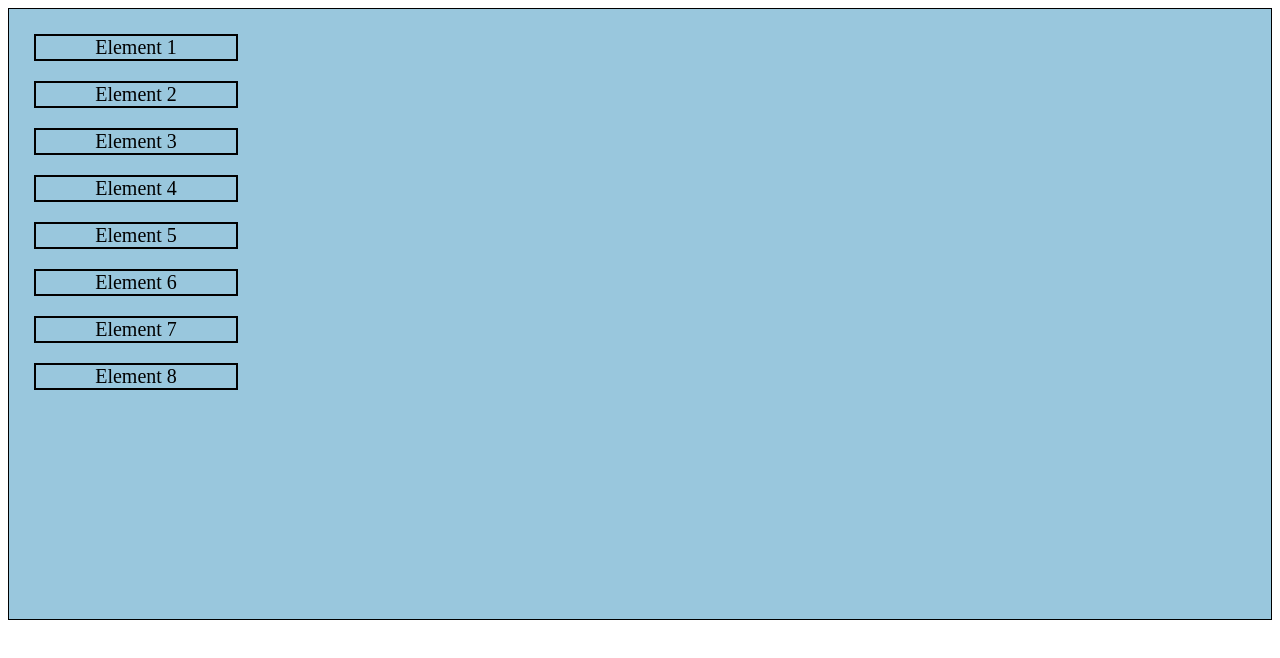
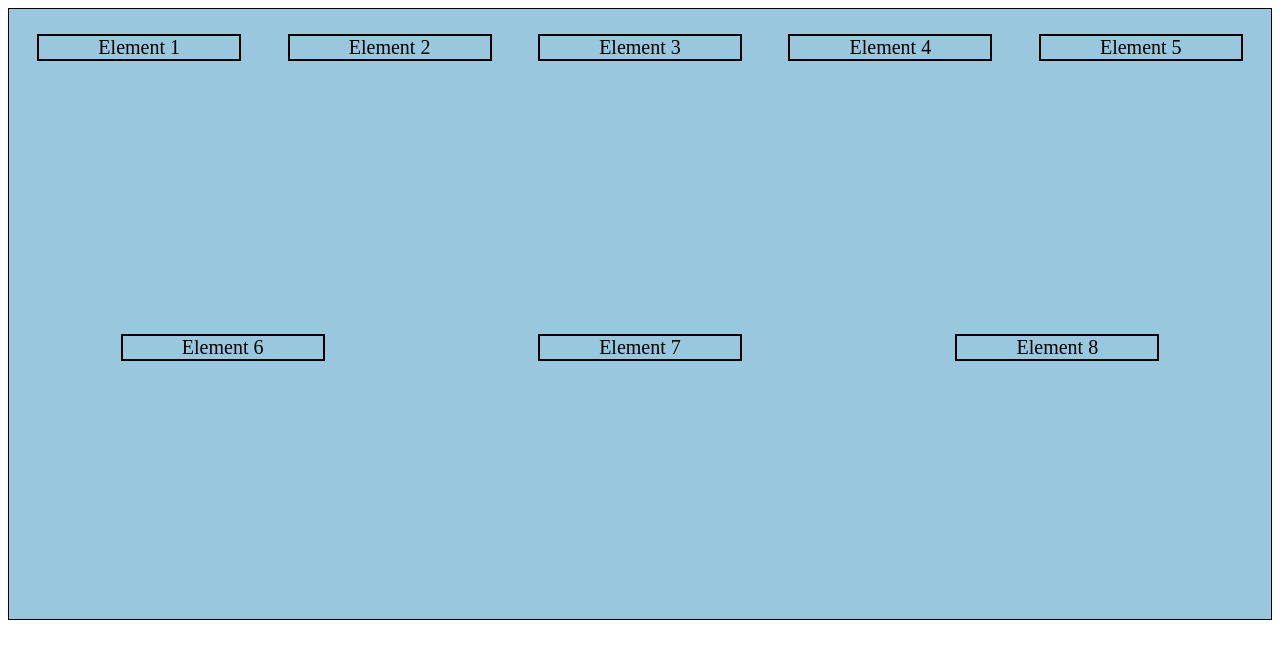
Before and after one commit to 4GeeksAcademy/diegozartean-htmlcss-sp491, a plain HTML site: page flex.html in a window 1280 px wide. Drawn offline with Linux system fonts and the light colour scheme.

Commit message:
finish class 2

```diff
--- a/flex.css
+++ b/flex.css
@@ -6,11 +6,11 @@
 
 
     /* flex styles*/
-    /* display: flex; */
-    /* flex-direction: row; */
-    /* flex-wrap: wrap; */
-    /* justify-content: space-around; */
-    /* align-items: flex-start; */
+    display: flex;
+    flex-direction: row;
+    flex-wrap: wrap;
+    justify-content: space-around;
+    align-items: flex-start;
 }
 
 .element{
--- a/style.css
+++ b/style.css
@@ -8,14 +8,12 @@ p {
 }
 
 .enlace {
-    padding: 15px 30px;
     text-decoration: none;
     background-color: #1877f2;
     border: none;
     border-radius: 6px;
     font-size: 20px;
     line-height: 48px;
-    /* padding: 0 16px; */
     width: 332px;
     color: #fff;
 }
```
Also changed, not shown: index.html (+3 -2 lines).
